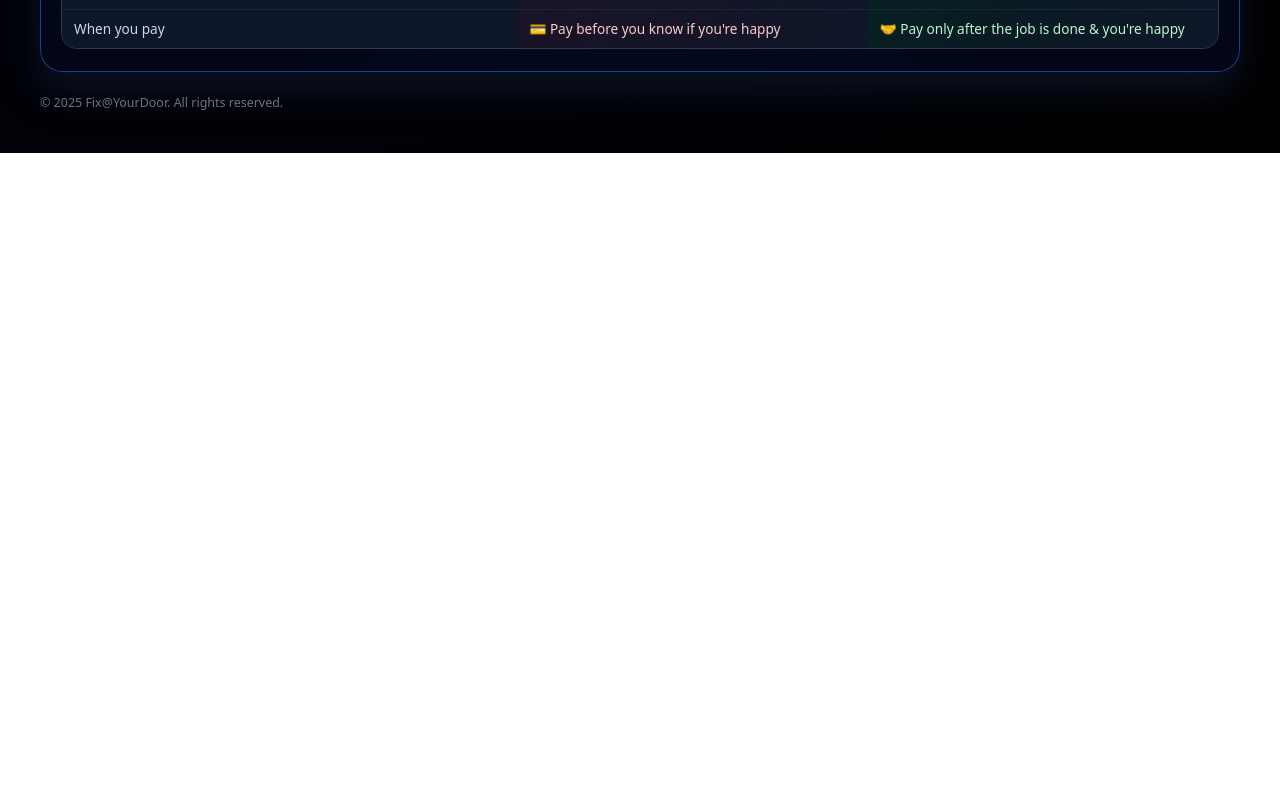
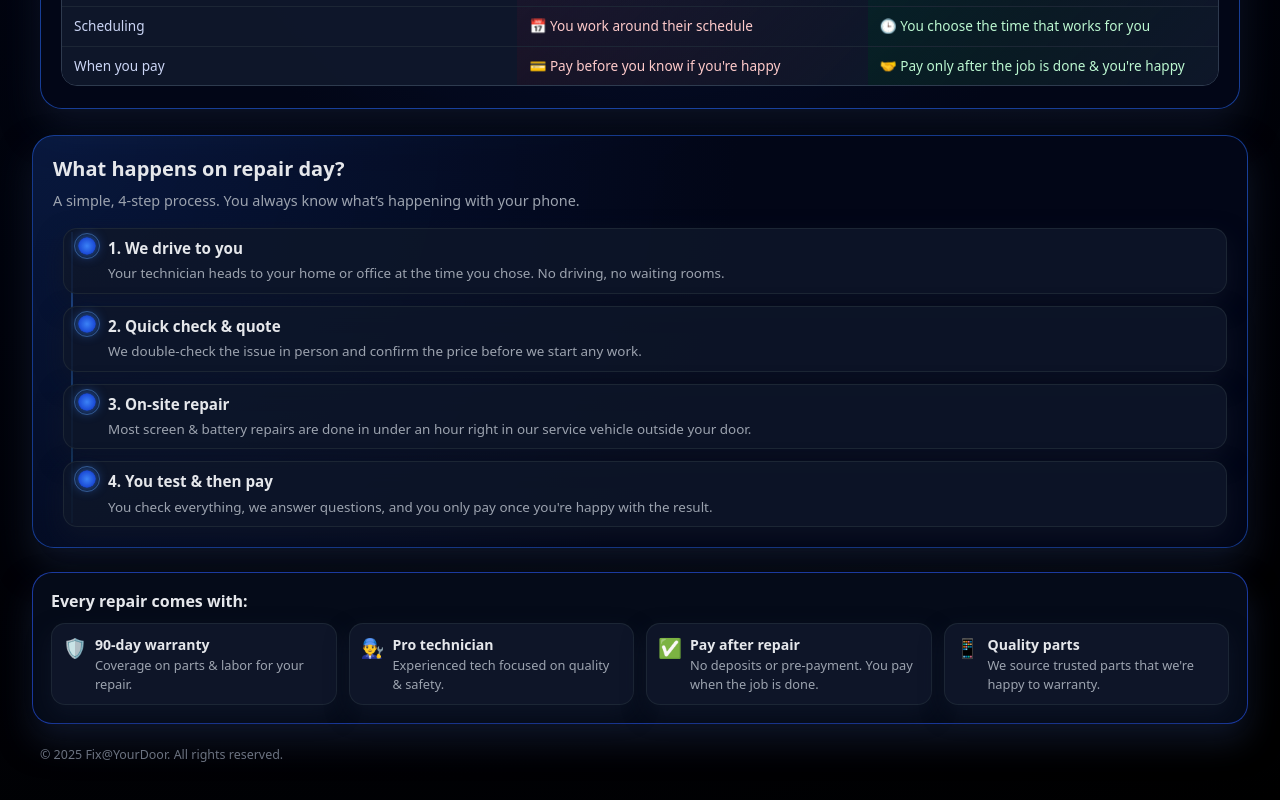
Before and after one commit to AbdelrahmanGaballa/fix-at-your-door, a React (Vite) app: page / in a window 1280 px wide. Shown: the part 1828-2628 px from the top of the page. Before the commit the page ends 1981 px from the top, so only its background shows below. Built offline with nearby package versions, Linux system fonts and the light colour scheme.

Commit message:
bshibsbhbs

```diff
--- a/src/App.css
+++ b/src/App.css
@@ -1171,3 +1171,213 @@ select:focus {
     height: 180px;
   }
 }
+/* ====== Animated Repair Timeline ====== */
+
+.repair-timeline {
+  width: 100%;
+  max-width: 1500px;
+  margin: 26px auto 0;
+}
+
+.timeline-card {
+  background: radial-gradient(circle at top left, rgba(37, 99, 235, 0.22), #020617 55%);
+  border-radius: 22px;
+  border: 1px solid rgba(37, 99, 235, 0.55);
+  padding: 18px 20px 20px;
+  box-shadow: 0 18px 34px rgba(15, 23, 42, 0.9);
+}
+
+.timeline-card h2 {
+  margin: 0 0 6px;
+  font-size: 1.25rem;
+}
+
+.timeline-intro {
+  margin: 0 0 16px;
+  font-size: 0.9rem;
+  color: var(--text-muted);
+}
+
+.timeline-steps {
+  display: flex;
+  flex-direction: column;
+  gap: 12px;
+  position: relative;
+  padding-left: 10px;
+}
+
+/* vertical line */
+.timeline-steps::before {
+  content: "";
+  position: absolute;
+  left: 18px;
+  top: 4px;
+  bottom: 4px;
+  width: 2px;
+  background: linear-gradient(
+    to bottom,
+    rgba(59, 130, 246, 0.9),
+    rgba(56, 189, 248, 0.3)
+  );
+  opacity: 0.7;
+}
+
+.timeline-step {
+  display: flex;
+  align-items: flex-start;
+  gap: 12px;
+  position: relative;
+  padding: 8px 10px 9px 4px;
+  border-radius: 14px;
+  background: rgba(15, 23, 42, 0.85);
+  border: 1px solid rgba(31, 41, 55, 0.9);
+  box-shadow: 0 10px 24px rgba(15, 23, 42, 0.7);
+  transform: translateY(6px);
+  opacity: 0;
+  animation: timelineFadeUp 0.5s ease forwards;
+}
+
+/* small staggered delays for animation */
+.timeline-step:nth-child(1) {
+  animation-delay: 0.05s;
+}
+.timeline-step:nth-child(2) {
+  animation-delay: 0.15s;
+}
+.timeline-step:nth-child(3) {
+  animation-delay: 0.25s;
+}
+.timeline-step:nth-child(4) {
+  animation-delay: 0.35s;
+}
+
+.timeline-step:hover {
+  border-color: rgba(59, 130, 246, 0.9);
+  box-shadow: 0 14px 30px rgba(37, 99, 235, 0.65);
+  transform: translateY(0);
+}
+
+.timeline-step-dot {
+  position: relative;
+  flex-shrink: 0;
+  width: 18px;
+  height: 18px;
+  border-radius: 999px;
+  background: radial-gradient(circle, #3b82f6 0%, #1d4ed8 60%, #0f172a 100%);
+  box-shadow: 0 0 12px rgba(59, 130, 246, 0.8);
+  margin-left: 10px;
+}
+
+.timeline-step-dot::after {
+  content: "";
+  position: absolute;
+  inset: -4px;
+  border-radius: inherit;
+  border: 1px solid rgba(96, 165, 250, 0.6);
+  opacity: 0.7;
+}
+
+.timeline-step-content h4 {
+  margin: 0 0 4px;
+  font-size: 0.95rem;
+}
+
+.timeline-step-content p {
+  margin: 0;
+  font-size: 0.84rem;
+  color: var(--text-muted);
+}
+
+@keyframes timelineFadeUp {
+  from {
+    opacity: 0;
+    transform: translateY(10px);
+  }
+  to {
+    opacity: 1;
+    transform: translateY(0);
+  }
+}
+
+/* ====== Guarantee & safety badges ====== */
+
+.guarantee-strip {
+  width: 100%;
+  max-width: 1500px;
+  margin: 24px auto 0;
+}
+
+.guarantee-card {
+  background: rgba(6, 12, 27, 0.96);
+  border-radius: 20px;
+  border: 1px solid rgba(30, 64, 175, 0.9);
+  padding: 16px 18px 18px;
+  box-shadow: 0 18px 32px rgba(15, 23, 42, 0.9);
+}
+
+.guarantee-card h3 {
+  margin: 0 0 10px;
+  font-size: 1rem;
+}
+
+.guarantee-badges {
+  display: grid;
+  grid-template-columns: repeat(4, minmax(0, 1fr));
+  gap: 12px;
+}
+
+.guarantee-badge {
+  display: flex;
+  align-items: flex-start;
+  gap: 8px;
+  padding: 10px 11px;
+  border-radius: 14px;
+  background: rgba(15, 23, 42, 0.95);
+  border: 1px solid rgba(31, 41, 55, 0.9);
+  box-shadow: 0 10px 22px rgba(15, 23, 42, 0.75);
+  transition: transform 0.12s ease-out, box-shadow 0.12s ease-out,
+    border-color 0.12s ease-out, background 0.12s ease-out;
+}
+
+.guarantee-badge:hover {
+  transform: translateY(-2px);
+  background: radial-gradient(circle at top left, rgba(37, 99, 235, 0.26), #020617);
+  border-color: rgba(59, 130, 246, 0.9);
+  box-shadow: 0 14px 26px rgba(37, 99, 235, 0.7);
+}
+
+.badge-icon {
+  font-size: 1.2rem;
+}
+
+.badge-title {
+  font-size: 0.88rem;
+  font-weight: 600;
+  color: #e5e7eb;
+}
+
+.badge-text {
+  font-size: 0.8rem;
+  color: var(--text-muted);
+}
+
+/* responsive tweaks for timeline & guarantees */
+@media (max-width: 900px) {
+  .guarantee-badges {
+    grid-template-columns: repeat(2, minmax(0, 1fr));
+  }
+}
+
+@media (max-width: 640px) {
+  .timeline-card {
+    padding: 16px 14px 16px;
+  }
+
+  .guarantee-card {
+    padding: 14px 12px 16px;
+  }
+
+  .guarantee-badges {
+    grid-template-columns: minmax(0, 1fr);
+  }
+}
--- a/src/App.jsx
+++ b/src/App.jsx
@@ -1068,6 +1068,110 @@ function App() {
           </div>
         </div>
       </section>
+      {/* ====== Animated Repair Timeline ====== */}
+<section className="repair-timeline" id="repair-timeline">
+  <div className="timeline-card">
+    <h2>What happens on repair day?</h2>
+    <p className="timeline-intro">
+      A simple, 4-step process. You always know what’s happening with your phone.
+    </p>
+
+    <div className="timeline-steps">
+      <div className="timeline-step">
+        <div className="timeline-step-dot" />
+        <div className="timeline-step-content">
+          <h4>1. We drive to you</h4>
+          <p>
+            Your technician heads to your home or office at the time you chose.
+            No driving, no waiting rooms.
+          </p>
+        </div>
+      </div>
+
+      <div className="timeline-step">
+        <div className="timeline-step-dot" />
+        <div className="timeline-step-content">
+          <h4>2. Quick check & quote</h4>
+          <p>
+            We double-check the issue in person and confirm the price before we
+            start any work.
+          </p>
+        </div>
+      </div>
+
+      <div className="timeline-step">
+        <div className="timeline-step-dot" />
+        <div className="timeline-step-content">
+          <h4>3. On-site repair</h4>
+          <p>
+            Most screen & battery repairs are done in under an hour right in our
+            service vehicle outside your door.
+          </p>
+        </div>
+      </div>
+
+      <div className="timeline-step">
+        <div className="timeline-step-dot" />
+        <div className="timeline-step-content">
+          <h4>4. You test & then pay</h4>
+          <p>
+            You check everything, we answer questions, and you only pay once
+            you&apos;re happy with the result.
+          </p>
+        </div>
+      </div>
+    </div>
+  </div>
+</section>
+
+{/* ====== Guarantee & safety badges ====== */}
+<section className="guarantee-strip" id="guarantees">
+  <div className="guarantee-card">
+    <h3>Every repair comes with:</h3>
+    <div className="guarantee-badges">
+      <div className="guarantee-badge">
+        <span className="badge-icon">🛡️</span>
+        <div>
+          <div className="badge-title">90-day warranty</div>
+          <div className="badge-text">
+            Coverage on parts & labor for your repair.
+          </div>
+        </div>
+      </div>
+
+      <div className="guarantee-badge">
+        <span className="badge-icon">👨‍🔧</span>
+        <div>
+          <div className="badge-title">Pro technician</div>
+          <div className="badge-text">
+            Experienced tech focused on quality & safety.
+          </div>
+        </div>
+      </div>
+
+      <div className="guarantee-badge">
+        <span className="badge-icon">✅</span>
+        <div>
+          <div className="badge-title">Pay after repair</div>
+          <div className="badge-text">
+            No deposits or pre-payment. You pay when the job is done.
+          </div>
+        </div>
+      </div>
+
+      <div className="guarantee-badge">
+        <span className="badge-icon">📱</span>
+        <div>
+          <div className="badge-title">Quality parts</div>
+          <div className="badge-text">
+            We source trusted parts that we&apos;re happy to warranty.
+          </div>
+        </div>
+      </div>
+    </div>
+  </div>
+</section>
+
 
       {/* ====== Compact feature strip ====== */}
 
```
